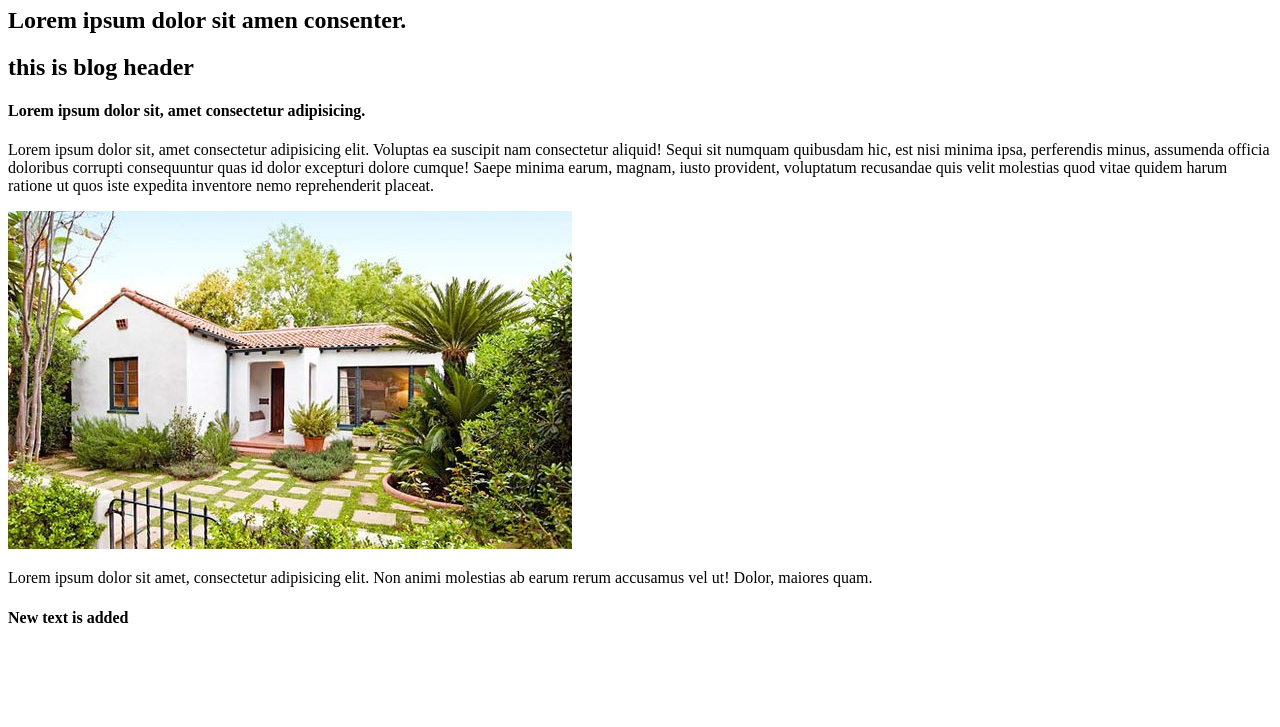
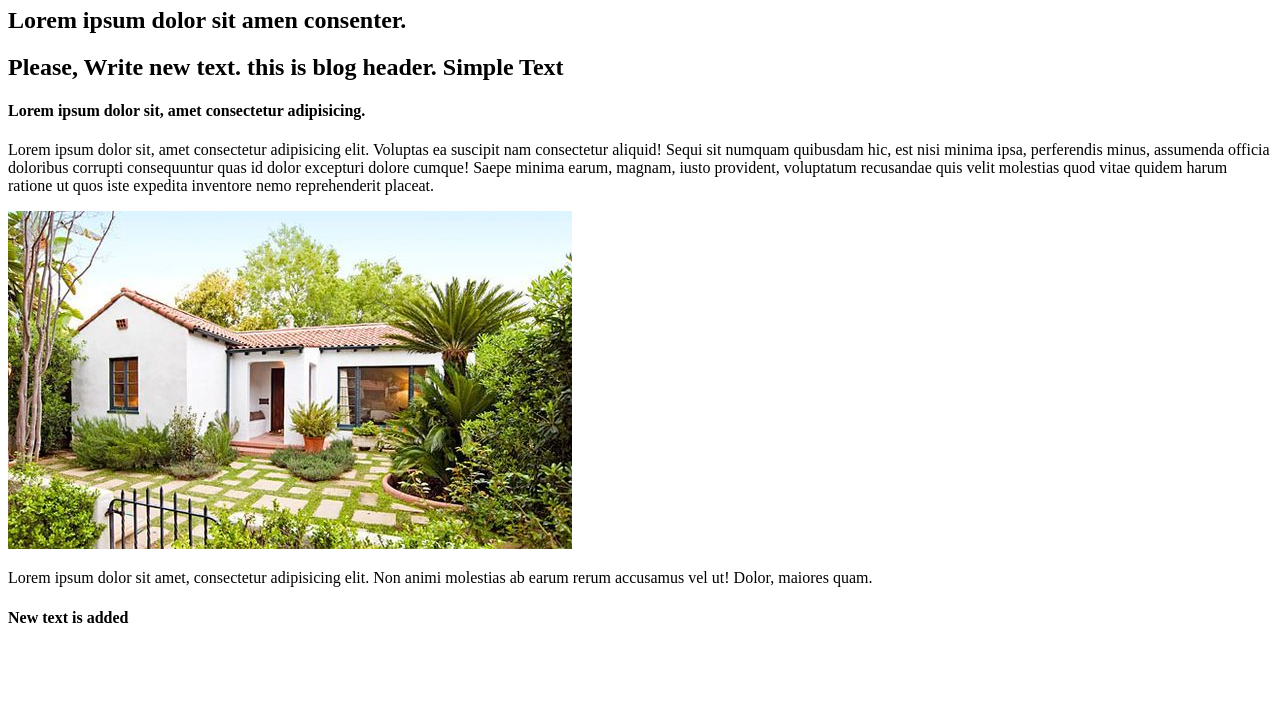
Before and after one commit to fiveamcoder/my-first-repo, a plain HTML site: page index.html in a window 1280 px wide. Shown: the part 73-800 px from the top of the page. Drawn offline with Linux system fonts and the light colour scheme.

Commit message:
again h2 change

```diff
--- a/index.html
+++ b/index.html
@@ -10,7 +10,7 @@
     <h1>Lorem ipsum dolor sit amen.</h1>
     <h2>Lorem ipsum dolor sit amen consenter.</h2>
     <div>
-        <h2>this is blog header</h2>
+        <h2>Please, Write new text. this is blog header. Simple Text</h2>
         <h4>Lorem ipsum dolor sit, amet consectetur adipisicing.</h4>
         <p>Lorem ipsum dolor sit, amet consectetur adipisicing elit. Voluptas ea suscipit nam consectetur aliquid! Sequi sit numquam quibusdam hic, est nisi minima ipsa, perferendis minus, assumenda officia doloribus corrupti consequuntur quas id dolor excepturi dolore cumque! Saepe minima earum, magnam, iusto provident, voluptatum recusandae quis velit molestias quod vitae quidem harum ratione ut quos iste expedita inventore nemo reprehenderit placeat.</p>
     </div>
```
